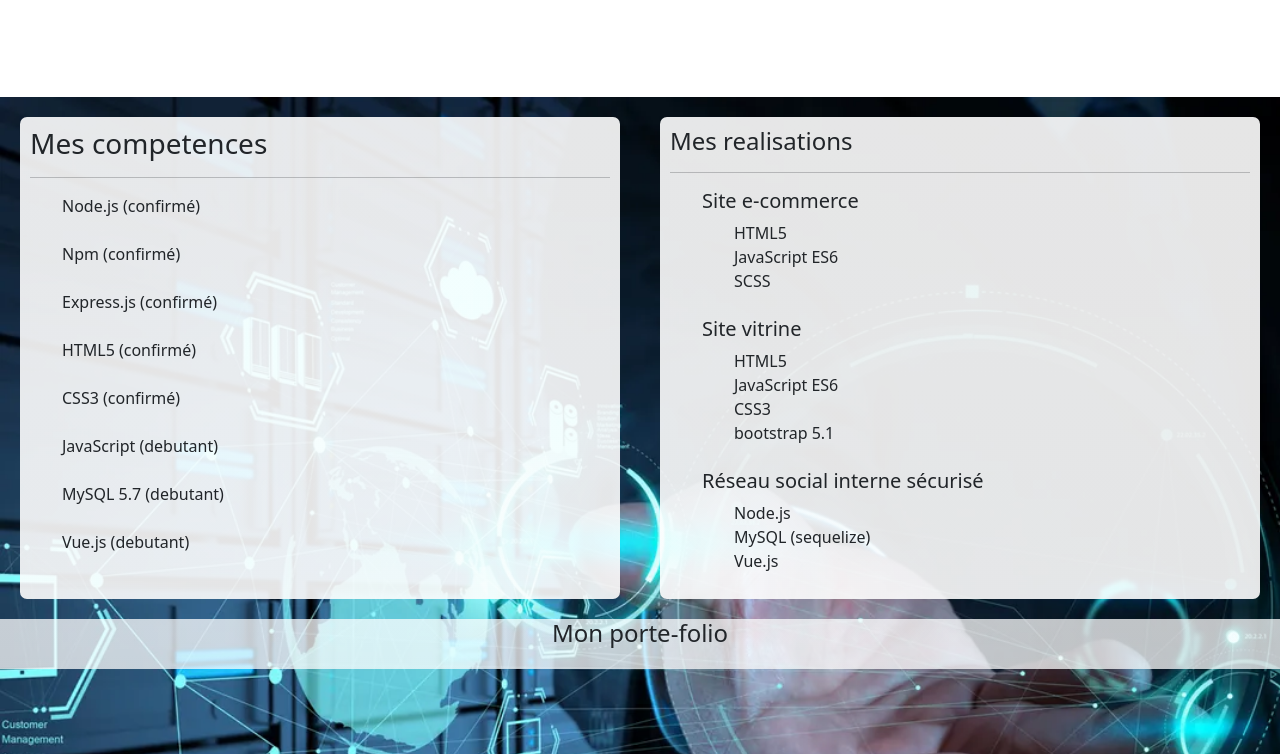
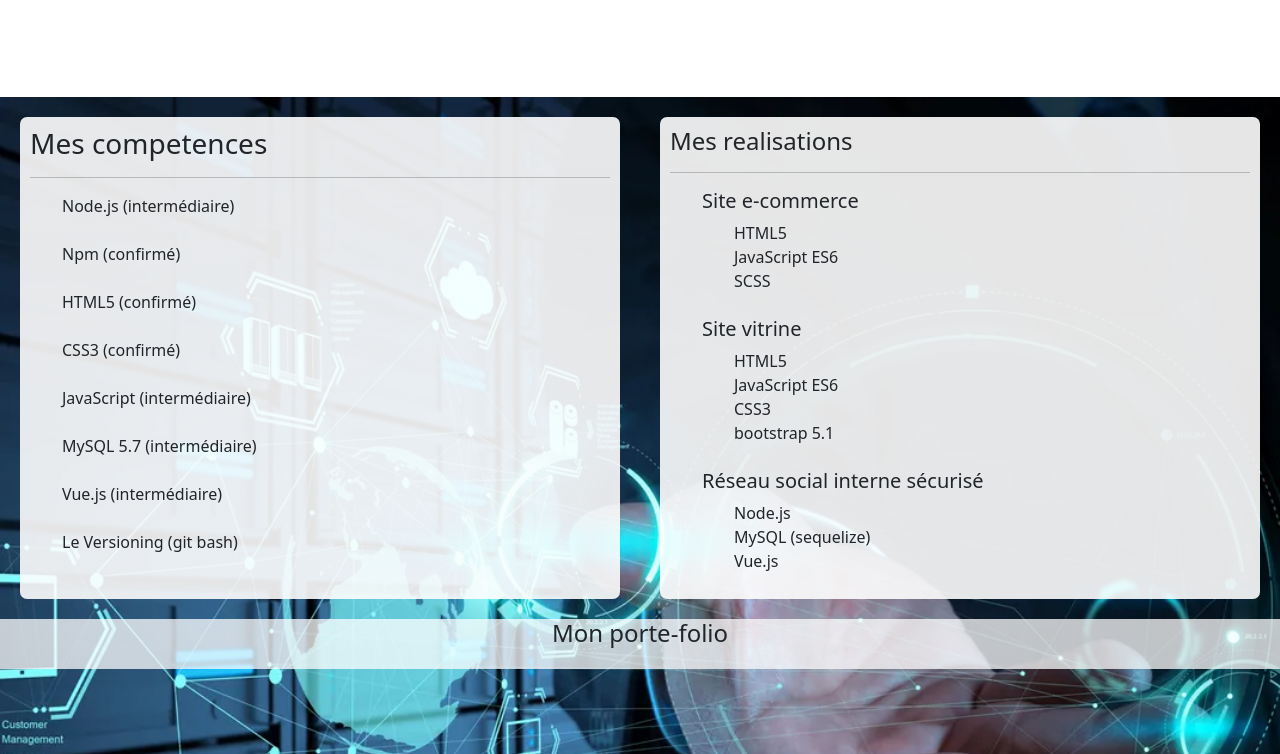
Before and after one commit to Raphberthier/folio, a plain HTML site: page index.html in a window 1280 px wide. Shown: the part 543-1297 px from the top of the page. Drawn offline with nearby package versions, Linux system fonts and the light colour scheme.

Commit message:
modif  competence

```diff
--- a/index.html
+++ b/index.html
@@ -29,22 +29,21 @@
         <h3>Mes competences</h3>
         <hr>
         <ul>
-            <li>Node.js (confirmé)</li>
+            <li>Node.js (intermédiaire)</li>
             <br>
             <li>Npm (confirmé)</li>
-            <br>
-            <li>Express.js (confirmé)</li>
             <br>
             <li>HTML5 (confirmé)</li>
             <br>
             <li>CSS3 (confirmé)</li>
             <br>
-            <li>JavaScript (debutant)</li>
+            <li>JavaScript (intermédiaire)</li>
             <br>
-            <li>MySQL 5.7 (debutant)</li>
+            <li>MySQL 5.7 (intermédiaire)</li>
             <br>
-            <li>Vue.js (debutant)</li>
-
+            <li>Vue.js (intermédiaire)</li>
+            <br>
+            <li>Le Versioning (git bash)</li>
         </ul>
     </div>
 
```
